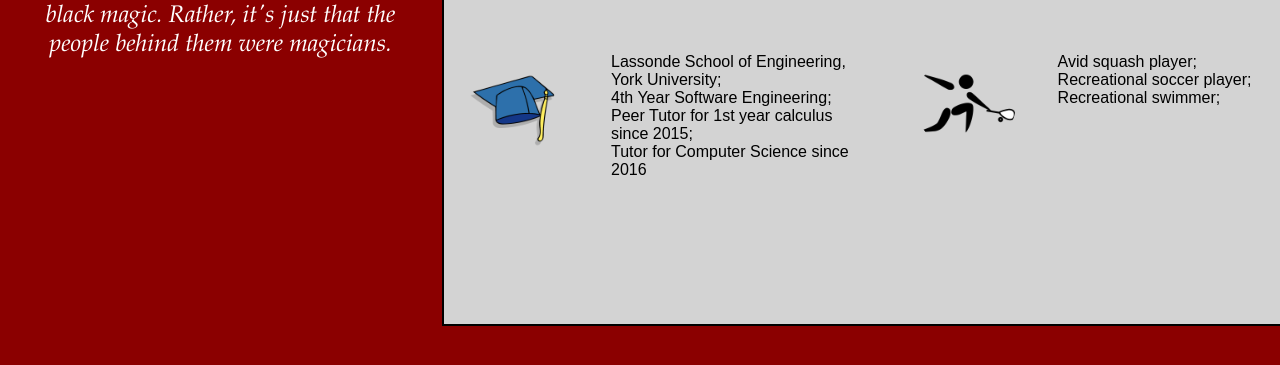
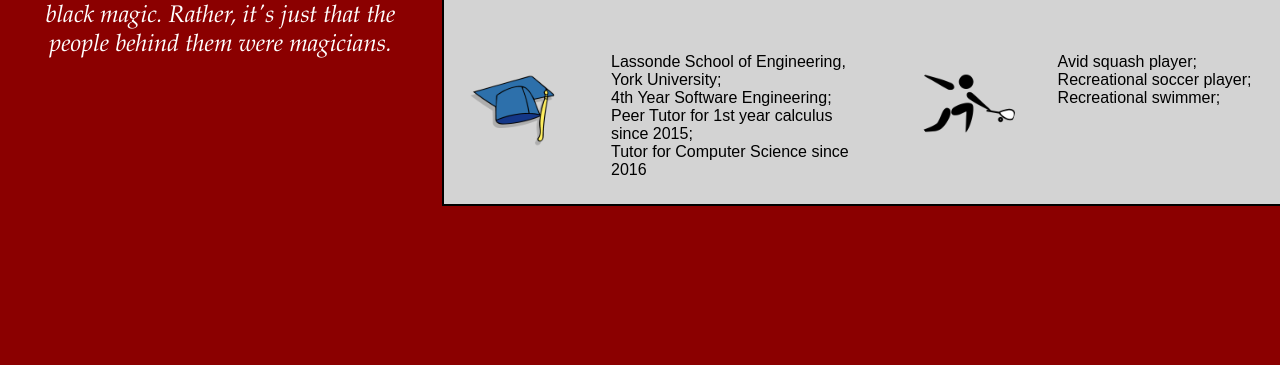
Before and after one commit to Davood96/website, a plain HTML site: page index.html in a window 1280 px wide. Shown: the part 375-740 px from the top of the page. Drawn offline with Linux system fonts and the light colour scheme.

Commit message:
Content Space no longer has fixed height

```diff
--- a/CSS/homepage_style.css
+++ b/CSS/homepage_style.css
@@ -114,7 +114,6 @@ body
 #Content_space
 {
    width: 900px;
-   height: 590px;
    border: 2px solid black;
    table-layout: fixed;
    margin-bottom: 0;
```
